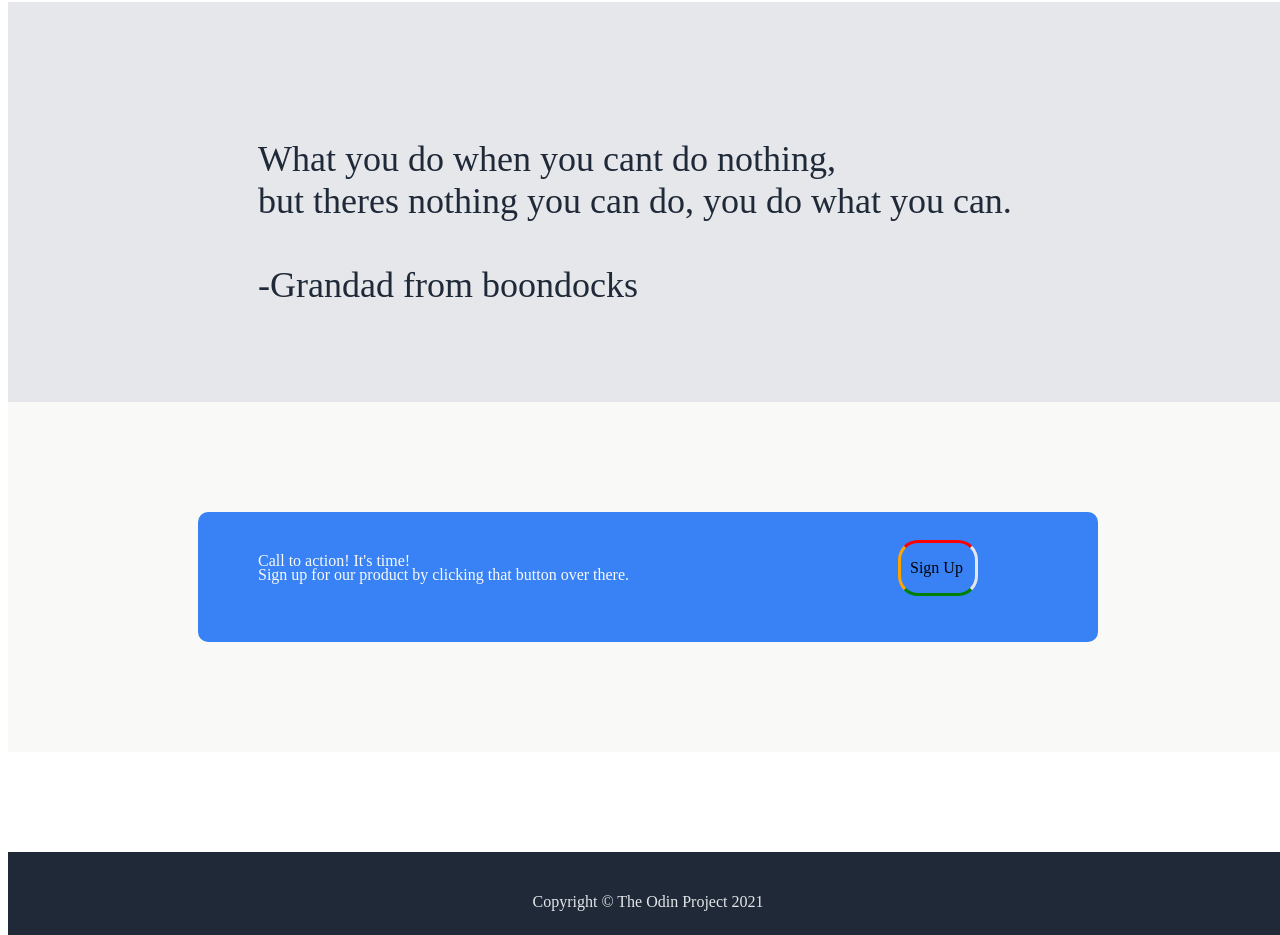
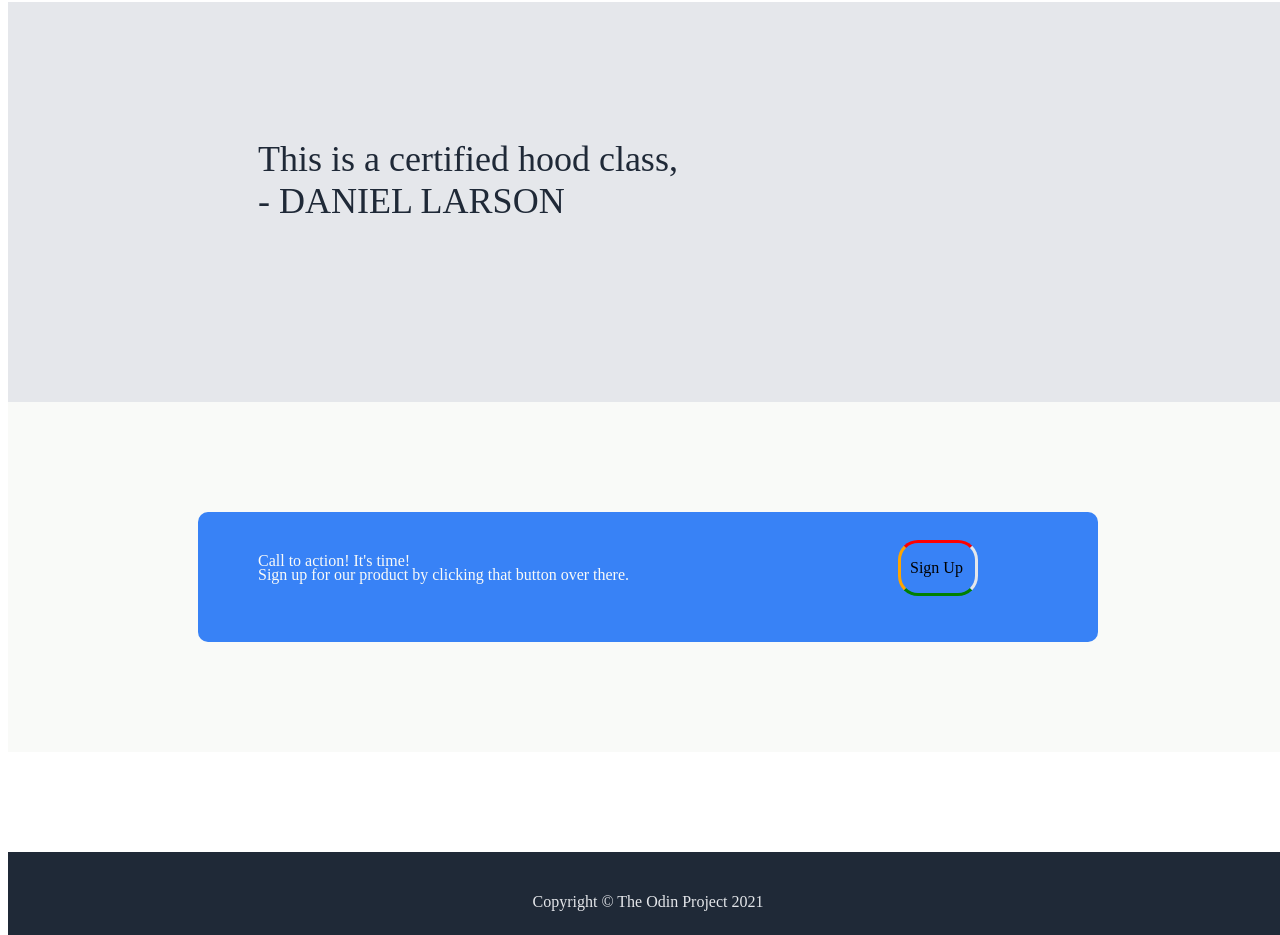
Before and after one commit to Aiden-Gold/Landing-Page, a plain HTML site: page index.html in a window 1280 px wide. Shown: the part 920-1855 px from the top of the page. Drawn offline with Linux system fonts and the light colour scheme.

Commit message:
index.html

```diff
--- a/index.html
+++ b/index.html
@@ -44,7 +44,7 @@
 
 <div class="quotecontainer">
 <div class="quote">
-    <p>What you do when you cant do nothing,<br> but theres nothing you can do, you do what you can.<br><br> -Grandad from boondocks </p>
+    <p>This is a certified hood class,<br> - DANIEL LARSON </p>
 </div>
 </div>
 
```
